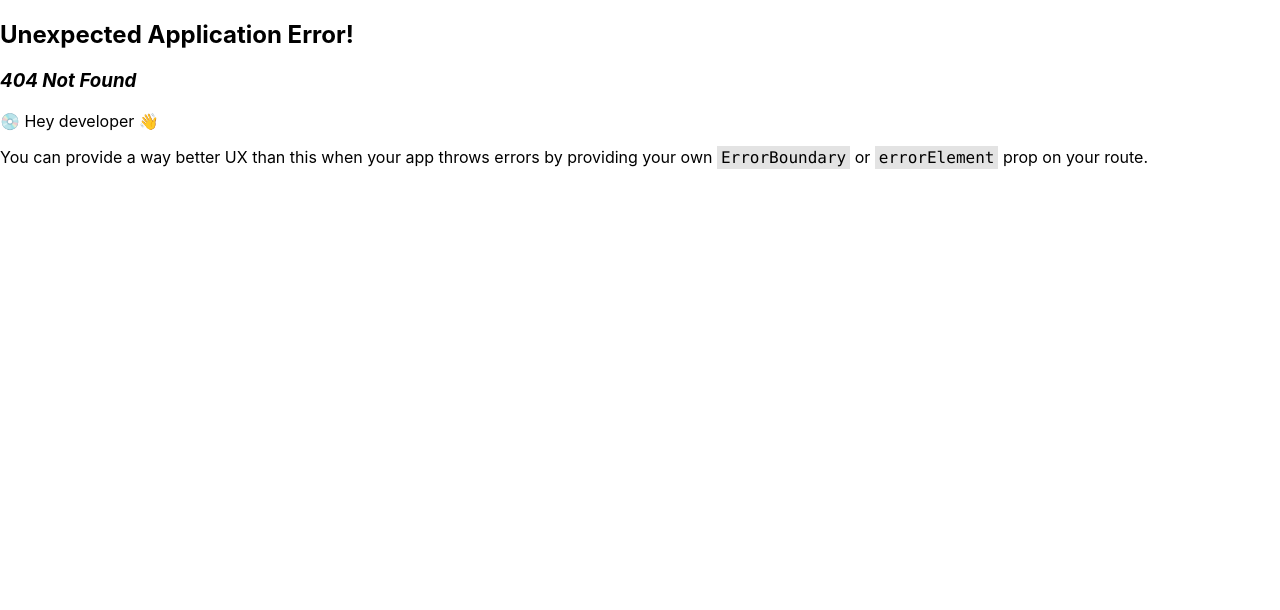
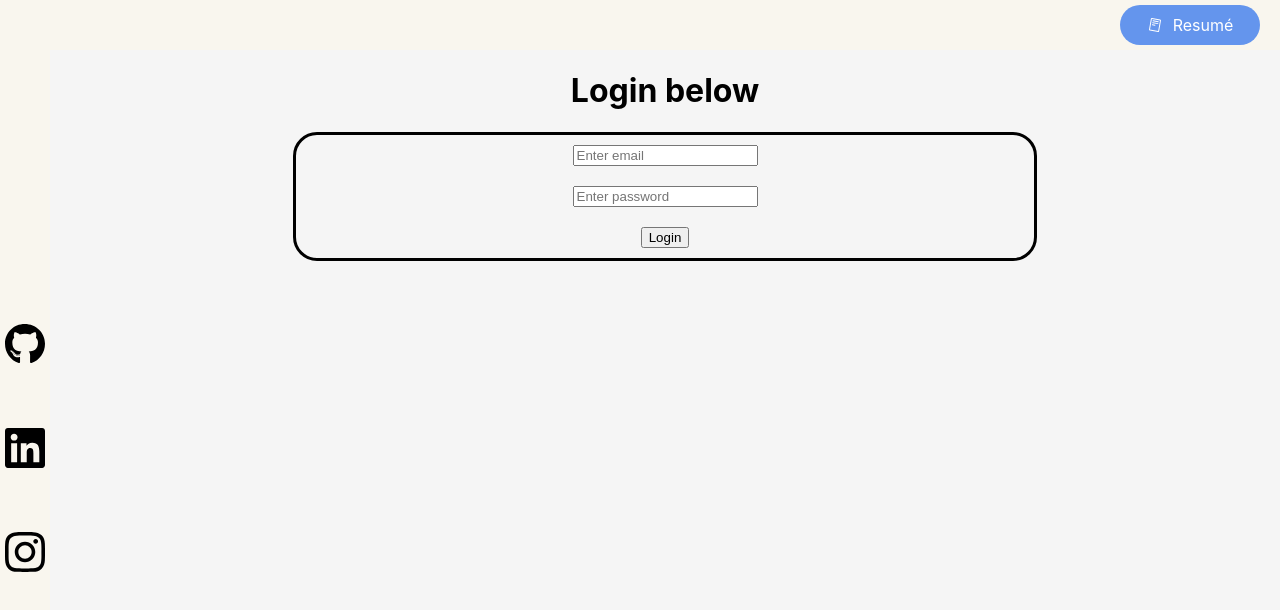
Before and after one commit to kbuke/updatedPortfolio, a React (Create React App) app in the folder client/: page /login in a window 1280 px wide. Before the commit this address had no page. Shown: the top 610 px of the page. Built offline with nearby package versions, Linux system fonts and the light colour scheme; no server answers.

Commit message:
allows signed in user to add tech

```diff
--- a/client/src/App.js
+++ b/client/src/App.js
@@ -11,6 +11,7 @@ function App() {
   const [projectPortfolio, setProjectPortfolio] = useState([])
   const [projectStack, setProjectStack] = useState([])
   const [projectPoints, setProjectPoints] = useState([])
+  const [loggedUser, setLoggedUser] = useState()
 
   const [viewCv, setViewCv] = useState(false)
 
@@ -98,7 +99,25 @@ function App() {
         console.error("Fetch error:", error)
       })
   }, [])
-  console.log(projectPoints)
+
+  //Fetch logged user
+  useEffect(() => {
+    fetch("/check_session")
+    .then(r => {
+      if(r.ok) {
+        return r.json()
+        .then(loggedUser => {
+          if(loggedUser.message === "Unauthorized user"){
+            setLoggedUser(null)
+          } else {
+            setLoggedUser(loggedUser)
+          }
+        })
+      }
+    })
+  }, [])
+
+  console.log(loggedUser)
 
   return (
     <div id="app-layout">
@@ -110,7 +129,7 @@ function App() {
 
       <div id="main-layout">
         {/* Vertical Navigation */}
-        <VerticalNav userProfile={userProfile} />
+        <VerticalNav userProfile={userProfile} loggedUser={loggedUser}/>
 
         {/* Outlet for child components */}
         <main id="content">
@@ -131,7 +150,10 @@ function App() {
             setProjectPoints: setProjectPoints,
 
             viewCv: viewCv,
-            setViewCv: setViewCv
+            setViewCv: setViewCv,
+
+            loggedUser: loggedUser,
+            setLoggedUser: setLoggedUser
           }}/>
         </main>
       </div>
--- a/client/src/Components/Home/Home.css
+++ b/client/src/Components/Home/Home.css
@@ -46,7 +46,7 @@
 }
 
 #kaanPicture {
-    height: 500px;
+    height: 600px;
     width: 450px;
     color: white;
     position: absolute;
--- a/client/src/Components/Home/Home.js
+++ b/client/src/Components/Home/Home.js
@@ -16,6 +16,9 @@ export default function Home(){
 
     const viewCv = appData.viewCv
     const setViewCv = appData.setViewCv
+
+    const techStack = appData.techStack
+    const setTechStack = appData.setTechStack
 
     const [profileDetails, setProfileDetails] = useState([])
 
@@ -93,6 +96,8 @@ export default function Home(){
 
             <TechStack
                 appData={appData}
+                techStack={techStack}
+                setTechStack={setTechStack}
             />
 
             <ProjectPortfolio
--- /dev/null
+++ b/client/src/Components/Login/Login.js
@@ -0,0 +1,94 @@
+import { useState } from "react";
+import { Navigate, useOutletContext } from "react-router-dom";
+
+export default function Login() {
+    const appData = useOutletContext();
+    const setLoggedUser = appData.setLoggedUser;
+
+    const [email, setEmail] = useState("");
+    const [password, setPassword] = useState("");
+    const [loginError, setLogInError] = useState(false);
+    const [redirect, setRedirect] = useState(false); // Add a state for redirect
+
+    const handleLogin = (e) => {
+        e.preventDefault();
+        fetch("/login", {
+            method: "POST",
+            headers: {
+                "Content-Type": "application/json",
+            },
+            body: JSON.stringify({ email, password }),
+        })
+            .then((r) => {
+                if (r.ok) {
+                    return r.json();
+                } else {
+                    setLogInError(true);
+                }
+            })
+            .then((user) => {
+                if (user) {
+                    setLoggedUser(user);
+                    setRedirect(true); // Set redirect to true after login
+                }
+            });
+    };
+
+    if (redirect) {
+        return <Navigate to="/" />; // Conditionally render the Navigate component
+    }
+
+    return (
+        <form
+            style={{
+                display: "flex",
+                justifyContent: "center",
+                alignItems: "center",
+                flexDirection: "column",
+            }}
+            onSubmit={(e) => handleLogin(e)}
+        >
+            <h1>Login below</h1>
+
+            <div
+                style={{
+                    display: "flex",
+                    border: "solid",
+                    borderRadius: "24px",
+                    width: "60%",
+                    alignItems: "center",
+                    justifyContent: "center",
+                    flexDirection: "column",
+                    gap: "20px",
+                }}
+            >
+                <input
+                    placeholder="Enter email"
+                    onChange={(e) => setEmail(e.target.value)}
+                    style={{
+                        marginTop: "10px",
+                    }}
+                />
+
+                <input
+                    placeholder="Enter password"
+                    type="password"
+                    onChange={(e) => setPassword(e.target.value)}
+                />
+
+                {loginError ? (
+                    <p style={{ color: "red" }}>Error Logging In</p>
+                ) : null}
+
+                <button
+                    type="submit"
+                    style={{
+                        marginBottom: "10px",
+                    }}
+                >
+                    Login
+                </button>
+            </div>
+        </form>
+    );
+}
--- /dev/null
+++ b/client/src/Components/TechStack/Components/NewTech.css
@@ -0,0 +1,16 @@
+#popUp{
+    z-index: 4;
+    position: fixed;
+    top: 0;
+    width: 100vw;
+    height: 100vh;
+    background-color: rgba(0, 0, 0, 0.8);
+    display: flex;
+    justify-content: center;
+    align-items: center;
+}
+
+#newTechContainer{
+    background-color: white;
+    width: 60%;
+}
--- /dev/null
+++ b/client/src/Components/TechStack/Components/NewTech.js
@@ -0,0 +1,84 @@
+
+import "./NewTech.css"
+
+import { useState } from "react"
+
+export default function NewTech({
+    techStack,
+    setTechStack,
+    setAddTech
+}){
+
+    const [stackName, setStackName] = useState("")
+    const [stackLogo, setStackLogo] = useState("")
+    const [stackExperience, setStackExperience] = useState("")
+
+    const handleNewStack = e => {
+        e.preventDefault()
+        const jsonData = {
+            stackName,
+            stackLogo,
+            stackExperience: parseInt(stackExperience, 10)
+        }
+        fetch("/technologies", {
+            method: "POST",
+            headers: {
+                "Content-Type": "application/json"
+            },
+            body: JSON.stringify(jsonData)
+        })
+            .then(r => r.json())
+            .then(newStack => {
+                setTechStack([...techStack, newStack])
+            })
+            .then(setAddTech(false))
+    }
+    return(
+        <div
+            id="popUp"
+        >
+            <form
+                id="newTechContainer"
+                onSubmit={(e) => handleNewStack(e)}
+            >
+                <h2>Add New Tech Stack</h2>
+
+                <input
+                    className="stackInput"
+                    onChange={(e) => setStackName(e.target.value)}
+                    placeholder="Enter Stack Name"
+                />
+
+                <input
+                    className="stackInput"
+                    onChange={(e) => setStackLogo(e.target.value)}
+                    placeholder="Enter Stack Logo"
+                />
+
+                <input
+                    className="stackInput"
+                    onChange={(e) => setStackExperience(e.target.value)}
+                    placeholder="Enter Stack Experience"
+                />
+
+                <div
+                    id="stackButtonGrid"
+                >
+                    <button
+                        className="addStackButton"
+                        type="submit"
+                    >
+                        Create New Stack
+                    </button>
+
+                    <button
+                        onClick={() => setAddTech(false)}
+                        className="addStackButton"
+                    >
+                        Cancel
+                    </button>
+                </div>
+            </form>
+        </div>
+    )
+}
--- a/client/src/Components/TechStack/TechStack.js
+++ b/client/src/Components/TechStack/TechStack.js
@@ -1,11 +1,13 @@
 import { IoMdGrid } from "react-icons/io";
 import { CiImageOn } from "react-icons/ci";
+import { FaPlus } from "react-icons/fa";
 
 import "./TechStack.css"
 import { useEffect, useState } from "react";
 
 import TechText from "./Components/TechText";
 import TechImg from "./Components/TechImg";
+import NewTech from "./Components/NewTech";
 
 export default function TechStack({
     appData
@@ -14,8 +16,12 @@ export default function TechStack({
 
     const [renderedStack, setRenderedStack] = useState([])
 
+    const [addTech, setAddTech] = useState(false)
+
     const techStack = appData.techStack
     const setTechStack = appData.setTechStack
+
+    const loggedUser = appData.loggedUser
 
     useEffect(() => (
         setRenderedStack(techStack.sort((a, b) => b.experience - a.experience))
@@ -32,6 +38,16 @@ export default function TechStack({
             >
                 <h1>Tech Stack</h1>
 
+                {addTech ?
+                    <NewTech
+                        techStack={techStack}
+                        setTechStack={setTechStack}
+                        setAddTech={setAddTech}
+                    />
+                    :
+                    null
+                }
+
                 <>
                     <IoMdGrid
                         className="techOptions"
@@ -44,6 +60,15 @@ export default function TechStack({
                         id={viewStack==="Img" ? "chosenTechView" : ""}
                         onClick={() => setViewStack("Img")}
                     />
+
+                    {loggedUser ?
+                        <FaPlus
+                            className="techOptions"
+                            onClick={() => setAddTech(true)}
+                        />
+                        :
+                        null
+                    }
                 </>
             </div>
 
--- a/client/src/Components/VerticalNav/VerticalNav.js
+++ b/client/src/Components/VerticalNav/VerticalNav.js
@@ -4,9 +4,12 @@ import "./VerticalNav.css"
 import { FaGithub } from "react-icons/fa";
 import { FaLinkedin } from "react-icons/fa6";
 import { FaInstagram } from "react-icons/fa";
-import { Link } from "react-router-dom";
+import { RiLogoutBoxLine } from "react-icons/ri";
 
-export default function VerticalNav({ userProfile }) {
+export default function VerticalNav({
+    userProfile,
+    loggedUser
+}) {
     console.log(userProfile);
 
     const userInfo = userProfile ? userProfile[0] : null;
@@ -20,12 +23,20 @@ export default function VerticalNav({ userProfile }) {
             <a href={userGit} className="socialLinks">
                 <FaGithub className="socialImg" />
             </a>
+
             <a href={userLinkden} className="socialLinks">
                 <FaLinkedin className="socialImg" />
             </a>
+
             <a href={userInsta} className="socialLinks">
                 <FaInstagram className="socialImg" />
             </a>
+
+            {loggedUser ?
+                <RiLogoutBoxLine />
+                :
+                null
+            }
         </div>
     );
 }
--- a/client/src/roots.js
+++ b/client/src/roots.js
@@ -1,5 +1,6 @@
 import App from "./App";
 import Home from "./Components/Home/Home";
+import Login from "./Components/Login/Login";
 
 const routes = [
     {
@@ -9,6 +10,10 @@ const routes = [
             {
                 path: "/",
                 element: <Home />
+            },
+            {
+                path: "login",
+                element: <Login />
             }
         ]
     }
```
Also changed, not shown: 1 other file (tests, documents, lock files or other folders).
